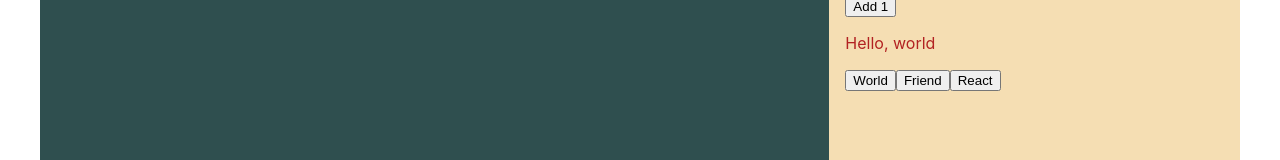
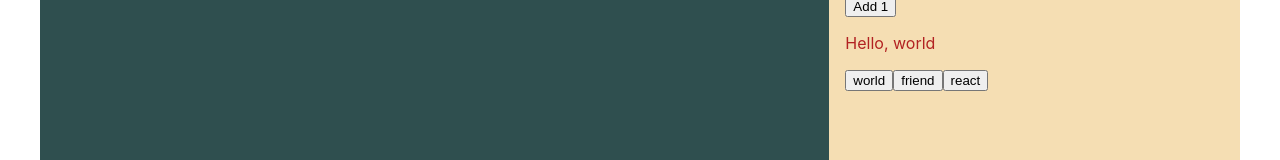
Before and after one commit to bradrivenburgh/react-playground, a React (Create React App) app: page / in a window 1280 px wide. Shown: the part 213-373 px from the top of the page. Built offline with nearby package versions, Linux system fonts and the light colour scheme.

Commit message:
solved task 1; passed in event to handleWhoChange and set newWho value to event.target.value

```diff
--- a/src/state-drills/HelloWorld.js
+++ b/src/state-drills/HelloWorld.js
@@ -8,13 +8,18 @@ export default class extends React.Component {
         }
     }
 
+    handleWhoChange = (event) => {
+        const newWho = event.target.value;
+        this.setState({ who: newWho });
+    }
+
     render() {
         return (
             <div>
-                <p>Hello, world</p>
-                <button id="world">World</button>
-                <button id="friend">Friend</button>
-                <button id="react">React</button>
+                <p>Hello, {this.state.who}</p>
+                <button value="world" onClick={this.handleWhoChange}>world</button>
+                <button value="friend" onClick={this.handleWhoChange}>friend</button>
+                <button value="react" onClick={this.handleWhoChange}>react</button>
             </div>
 
         );
```
